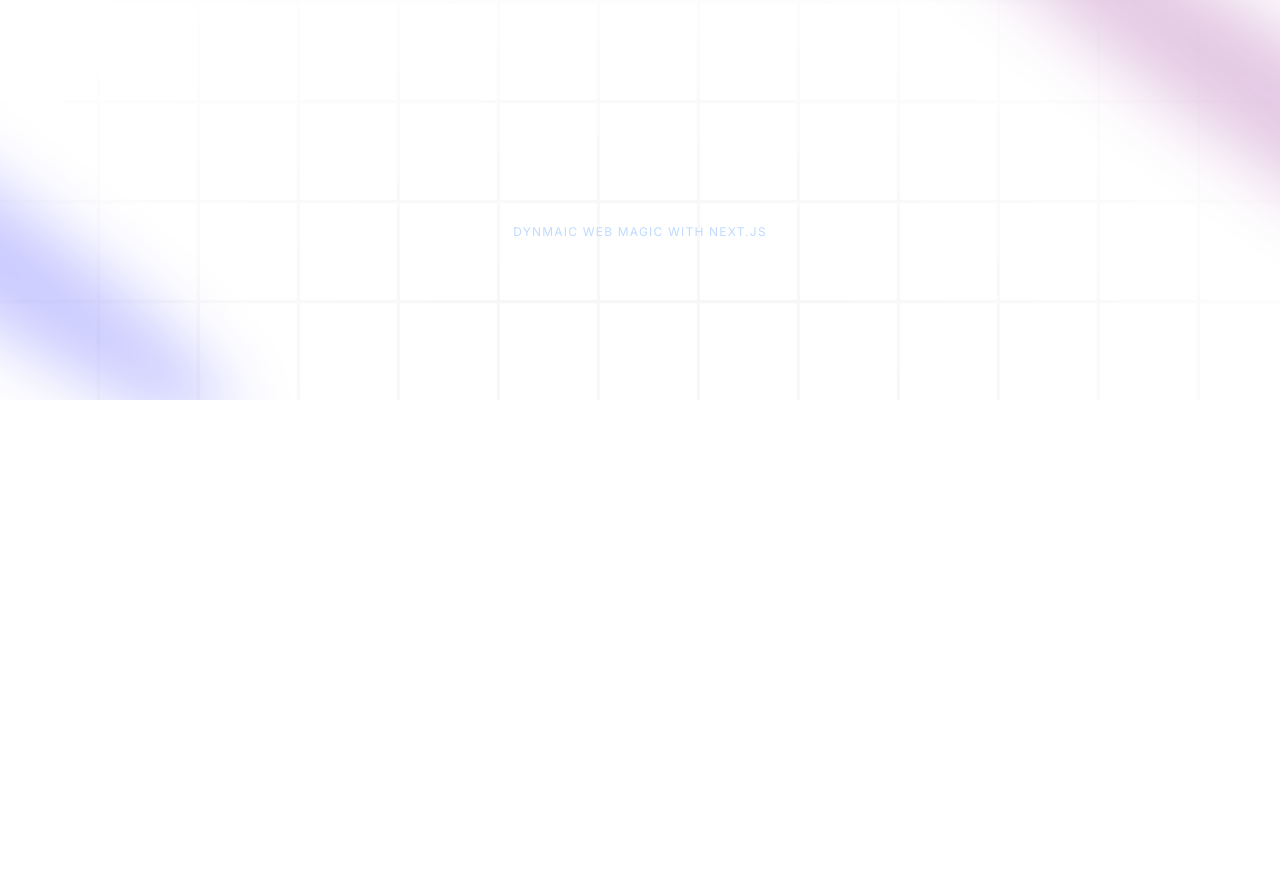
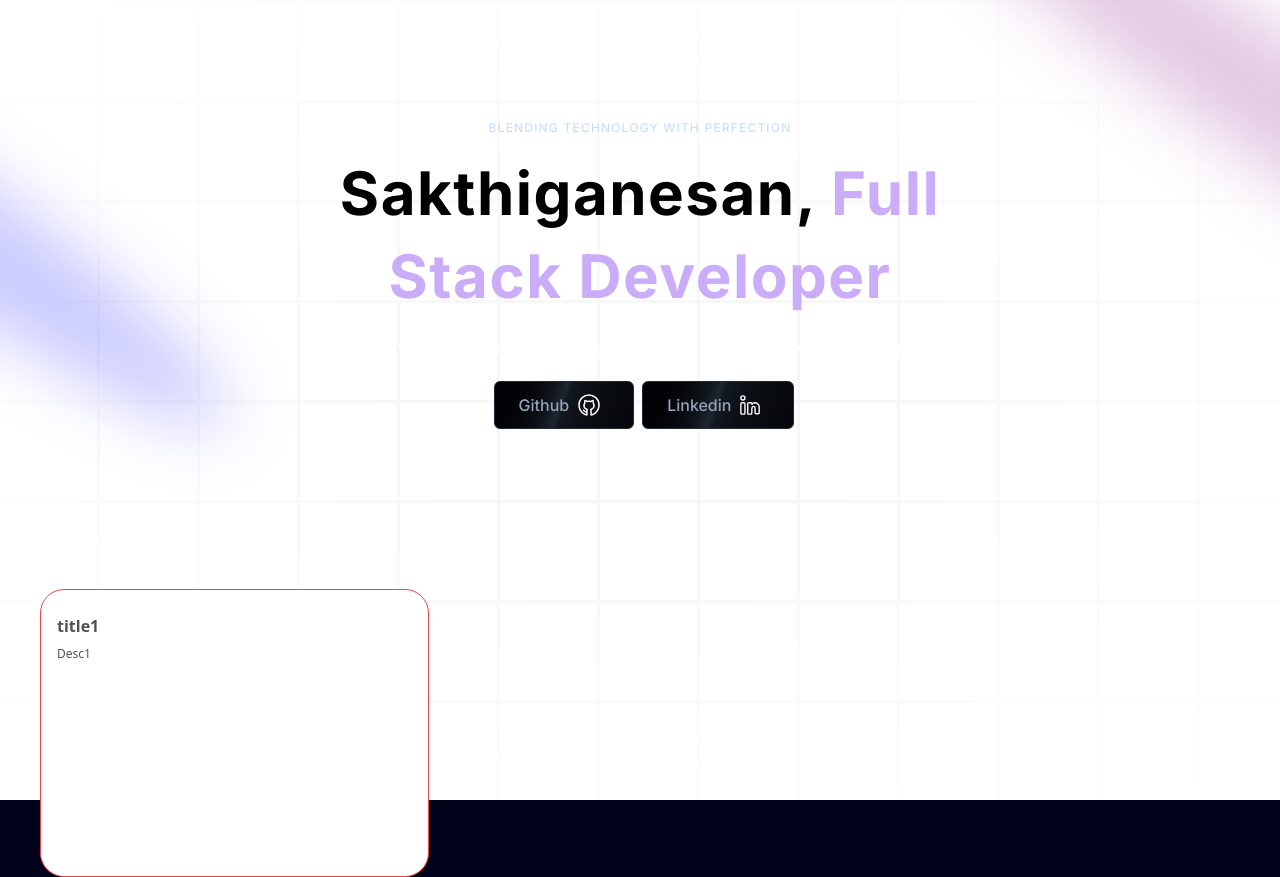
Before and after one commit to Sakthiganesan91/portfolio, a Next.js app: page / in a window 1280 px wide. Before the commit the page ends 800 px from the top, so only its background shows below. Built offline with nearby package versions, Linux system fonts and the light colour scheme.

Commit message:
completed hero

```diff
--- a/app/page.tsx
+++ b/app/page.tsx
@@ -1,10 +1,14 @@
+import Grid from "@/components/Grid";
 import Hero from "@/components/Hero";
+import { FloatingNav } from "@/components/ui/floating-navbar";
 
 export default function Home() {
   return (
     <main className="relative bg-black-100 flex justify-center items-center flex-col overflow-hidden mx-auto sm:px-10 px-5">
       <div className="max-w-7xl w-full">
+        <FloatingNav navItems={[{ name: "Home", link: "/" }]} />
         <Hero />
+        <Grid />
       </div>
     </main>
   );
--- /dev/null
+++ b/components/Grid.tsx
@@ -0,0 +1,27 @@
+import React from "react";
+import { BentoGrid, BentoGridItem } from "./ui/bento-grid";
+
+function Grid() {
+  return (
+    <section id="about">
+      <BentoGrid>
+        {[
+          {
+            title: "title1",
+            description: "Desc1",
+            id: "1",
+          },
+        ].map((item) => (
+          <BentoGridItem
+            id={item.id}
+            key={item.id}
+            title={item.title}
+            description={item.description}
+          />
+        ))}
+      </BentoGrid>
+    </section>
+  );
+}
+
+export default Grid;
--- a/components/Hero.tsx
+++ b/components/Hero.tsx
@@ -1,9 +1,12 @@
 import React from "react";
+import ShimmerButton from "./ui/shimmer-button";
 import { Spotlight } from "./ui/Spotlight";
+import { TextGenerateEffect } from "./ui/text-generate-effect";
 
 function Hero() {
+  const words = "Sakthiganesan, Full Stack Developer";
   return (
-    <div className="pb-20 pt-36">
+    <div className="pb-20 pt-10">
       <div>
         <Spotlight
           className="-top-40 -left-10 md:-left-32 md:-top-20 h-screen"
@@ -24,8 +27,27 @@ function Hero() {
       <div className="flex justify-center relative my-20 z-10">
         <div className="max-w-[89vw] md:max-w-2xl lg:max-w-[60vw] flex flex-col items-center justify-center">
           <h2 className="uppercase tracking-widest text-xs text-center text-blue-200 max-w-80">
-            Dynmaic Web Magic with Next.js
+            Blending Technology with Perfection
           </h2>
+          <TextGenerateEffect
+            words={words}
+            className="text-center text-[40px] md:text-5xl lg:text-6xl"
+          />
+          <p className="text-center text-white md:tracking-wider mb-4 text-sm md:text-lg lg:text-2xl">
+            Guy Passionate about Computer Technology
+          </p>
+          <div className="flex">
+            <div className="mx-2">
+              <a href="https://github.com/Sakthiganesan91">
+                <ShimmerButton buttonName="Github" />
+              </a>
+            </div>
+            <div>
+              <a href="https://www.linkedin.com/in/sakthiganesang/">
+                <ShimmerButton buttonName="Linkedin" />
+              </a>
+            </div>
+          </div>
         </div>
       </div>
     </div>
--- /dev/null
+++ b/components/ui/bento-grid.tsx
@@ -0,0 +1,56 @@
+import { cn } from "@/utils/cn";
+
+export const BentoGrid = ({
+  className,
+  children,
+}: {
+  className?: string;
+  children?: React.ReactNode;
+}) => {
+  return (
+    <div
+      className={cn(
+        "grid md:auto-rows-[18rem] grid-cols-1 md:grid-cols-3 gap-4 max-w-7xl mx-auto ",
+        className
+      )}
+    >
+      {children}
+    </div>
+  );
+};
+
+export const BentoGridItem = ({
+  id,
+  className,
+  title,
+  description,
+  header,
+  icon,
+}: {
+  id: string;
+  className?: string;
+  title?: string | React.ReactNode;
+  description?: string | React.ReactNode;
+  header?: React.ReactNode;
+  icon?: React.ReactNode;
+}) => {
+  return (
+    <div
+      className={cn(
+        "row-span-1 relative rounded-3xl group/bento hover:shadow-xl transition duration-200 shadow-input dark:shadow-none p-4 dark:bg-black dark:border-white/[0.2] bg-white border border-transparent justify-between flex flex-col space-y-4 border-red-500",
+        className
+      )}
+    >
+      {header}
+      <div className="group-hover/bento:translate-x-2 transition duration-200">
+        {icon}
+        <div className="font-sans font-bold text-neutral-600 dark:text-neutral-200 mb-2 mt-2">
+          {title}
+        </div>
+        <div className="font-sans font-normal text-neutral-600 text-xs dark:text-neutral-300">
+          {description}
+        </div>
+      </div>
+    </div>
+  );
+};
--- /dev/null
+++ b/components/ui/floating-navbar.tsx
@@ -0,0 +1,82 @@
+"use client";
+import React, { useState } from "react";
+import {
+  motion,
+  AnimatePresence,
+  useScroll,
+  useMotionValueEvent,
+} from "framer-motion";
+import { cn } from "@/utils/cn";
+import Link from "next/link";
+
+export const FloatingNav = ({
+  navItems,
+  className,
+}: {
+  navItems: {
+    name: string;
+    link: string;
+    icon?: JSX.Element;
+  }[];
+  className?: string;
+}) => {
+  const { scrollYProgress } = useScroll();
+
+  const [visible, setVisible] = useState(false);
+
+  useMotionValueEvent(scrollYProgress, "change", (current) => {
+    // Check if current is not undefined and is a number
+    if (typeof current === "number") {
+      let direction = current! - scrollYProgress.getPrevious()!;
+
+      if (scrollYProgress.get() < 0.05) {
+        setVisible(false);
+      } else {
+        if (direction < 0) {
+          setVisible(true);
+        } else {
+          setVisible(false);
+        }
+      }
+    }
+  });
+
+  return (
+    <AnimatePresence mode="wait">
+      <motion.div
+        initial={{
+          opacity: 1,
+          y: -100,
+        }}
+        animate={{
+          y: visible ? 0 : -100,
+          opacity: visible ? 1 : 0,
+        }}
+        transition={{
+          duration: 0.2,
+        }}
+        className={cn(
+          "flex max-w-fit  fixed top-10 inset-x-0 mx-auto border border-transparent dark:border-white/[0.2] rounded-full dark:bg-black bg-white shadow-[0px_2px_3px_-1px_rgba(0,0,0,0.1),0px_1px_0px_0px_rgba(25,28,33,0.02),0px_0px_0px_1px_rgba(25,28,33,0.08)] z-[5000] pr-2 pl-8 py-2  items-center justify-center space-x-4",
+          className
+        )}
+      >
+        {navItems.map((navItem: any, idx: number) => (
+          <Link
+            key={`link=${idx}`}
+            href={navItem.link}
+            className={cn(
+              "relative dark:text-neutral-50 items-center flex space-x-1 text-neutral-600 dark:hover:text-neutral-300 hover:text-neutral-500"
+            )}
+          >
+            <span className="block sm:hidden">{navItem.icon}</span>
+            <span className="hidden sm:block text-sm">{navItem.name}</span>
+          </Link>
+        ))}
+        <button className="border text-sm font-medium relative border-neutral-200 dark:border-white/[0.2] text-black dark:text-white px-4 py-2 rounded-full">
+          <span>Login</span>
+          <span className="absolute inset-x-0 w-1/2 mx-auto -bottom-px bg-gradient-to-r from-transparent via-blue-500 to-transparent  h-px" />
+        </button>
+      </motion.div>
+    </AnimatePresence>
+  );
+};
--- /dev/null
+++ b/components/ui/shimmer-button.tsx
@@ -0,0 +1,60 @@
+import React from "react";
+
+const Linkedin = () => (
+  <svg
+    xmlns="http://www.w3.org/2000/svg"
+    viewBox="0 0 24 24"
+    width={22}
+    height={22}
+    color={"#ffffff"}
+    fill={"none"}
+    className="mx-2"
+  >
+    <path
+      d="M4.5 9.5H4C3.05719 9.5 2.58579 9.5 2.29289 9.79289C2 10.0858 2 10.5572 2 11.5V20C2 20.9428 2 21.4142 2.29289 21.7071C2.58579 22 3.05719 22 4 22H4.5C5.44281 22 5.91421 22 6.20711 21.7071C6.5 21.4142 6.5 20.9428 6.5 20V11.5C6.5 10.5572 6.5 10.0858 6.20711 9.79289C5.91421 9.5 5.44281 9.5 4.5 9.5Z"
+      stroke="currentColor"
+      strokeWidth="1.5"
+    />
+    <path
+      d="M6.5 4.25C6.5 5.49264 5.49264 6.5 4.25 6.5C3.00736 6.5 2 5.49264 2 4.25C2 3.00736 3.00736 2 4.25 2C5.49264 2 6.5 3.00736 6.5 4.25Z"
+      stroke="currentColor"
+      strokeWidth="1.5"
+    />
+    <path
+      d="M12.326 9.5H11.5C10.5572 9.5 10.0858 9.5 9.79289 9.79289C9.5 10.0858 9.5 10.5572 9.5 11.5V20C9.5 20.9428 9.5 21.4142 9.79289 21.7071C10.0858 22 10.5572 22 11.5 22H12C12.9428 22 13.4142 22 13.7071 21.7071C14 21.4142 14 20.9428 14 20L14.0001 16.5001C14.0001 14.8433 14.5281 13.5001 16.0879 13.5001C16.8677 13.5001 17.5 14.1717 17.5 15.0001V19.5001C17.5 20.4429 17.5 20.9143 17.7929 21.2072C18.0857 21.5001 18.5572 21.5001 19.5 21.5001H19.9987C20.9413 21.5001 21.4126 21.5001 21.7055 21.2073C21.9984 20.9145 21.9985 20.4432 21.9987 19.5006L22.0001 14.0002C22.0001 11.515 19.6364 9.50024 17.2968 9.50024C15.9649 9.50024 14.7767 10.1531 14.0001 11.174C14 10.5439 14 10.2289 13.8632 9.995C13.7765 9.84686 13.6531 9.72353 13.505 9.63687C13.2711 9.5 12.9561 9.5 12.326 9.5Z"
+      stroke="currentColor"
+      strokeWidth="1.5"
+      strokeLinejoin="round"
+    />
+  </svg>
+);
+
+const Github = () => (
+  <svg
+    xmlns="http://www.w3.org/2000/svg"
+    viewBox="0 0 24 24"
+    width={24}
+    height={24}
+    color={"#ffffff"}
+    fill={"none"}
+    className="mx-2"
+  >
+    <path
+      d="M6.51734 17.1132C6.91177 17.6905 8.10883 18.9228 9.74168 19.2333M9.86428 22C8.83582 21.8306 2 19.6057 2 12.0926C2 5.06329 8.0019 2 12.0008 2C15.9996 2 22 5.06329 22 12.0926C22 19.6057 15.1642 21.8306 14.1357 22C14.1357 22 13.9267 18.5826 14.0487 17.9969C14.1706 17.4113 13.7552 16.4688 13.7552 16.4688C14.7262 16.1055 16.2043 15.5847 16.7001 14.1874C17.0848 13.1032 17.3268 11.5288 16.2508 10.0489C16.2508 10.0489 16.5318 7.65809 15.9996 7.56548C15.4675 7.47287 13.8998 8.51192 13.8998 8.51192C13.4432 8.38248 12.4243 8.13476 12.0018 8.17939C11.5792 8.13476 10.5568 8.38248 10.1002 8.51192C10.1002 8.51192 8.53249 7.47287 8.00036 7.56548C7.46823 7.65809 7.74917 10.0489 7.74917 10.0489C6.67316 11.5288 6.91516 13.1032 7.2999 14.1874C7.79575 15.5847 9.27384 16.1055 10.2448 16.4688C10.2448 16.4688 9.82944 17.4113 9.95135 17.9969C10.0733 18.5826 9.86428 22 9.86428 22Z"
+      stroke="currentColor"
+      strokeWidth="1.5"
+      strokeLinecap="round"
+      strokeLinejoin="round"
+    />
+  </svg>
+);
+
+function ShimmerButton({ buttonName }: { buttonName: string }) {
+  return (
+    <button className="inline-flex h-12 animate-shimmer items-center justify-center rounded-md border border-slate-800 bg-[linear-gradient(110deg,#000103,45%,#1e2631,55%,#000103)] bg-[length:200%_100%] px-6 font-medium text-slate-400 transition-colors focus:outline-none focus:ring-2 focus:ring-slate-400 focus:ring-offset-2 focus:ring-offset-slate-50">
+      {buttonName} {buttonName === "Github" ? <Github /> : <Linkedin />}
+    </button>
+  );
+}
+
+export default ShimmerButton;
--- a/components/ui/text-generate-effect.tsx
+++ b/components/ui/text-generate-effect.tsx
@@ -32,7 +32,9 @@ export const TextGenerateEffect = ({
           return (
             <motion.span
               key={word + idx}
-              className="dark:text-white text-black opacity-0"
+              className={`${
+                idx > 0 ? "text-purple" : "dark:text-white text-black"
+              } opacity-0`}
             >
               {word}{" "}
             </motion.span>
@@ -44,8 +46,8 @@ export const TextGenerateEffect = ({
 
   return (
     <div className={cn("font-bold", className)}>
-      <div className="mt-4">
-        <div className=" dark:text-white text-black text-2xl leading-snug tracking-wide">
+      <div className="my-4">
+        <div className=" dark:text-white text-black leading-snug tracking-wide">
           {renderWords()}
         </div>
       </div>
--- a/tailwind.config.ts
+++ b/tailwind.config.ts
@@ -81,11 +81,13 @@ const config = {
         md: "calc(var(--radius) - 2px)",
         sm: "calc(var(--radius) - 4px)",
       },
+
       keyframes: {
         "accordion-down": {
           from: { height: "0" },
           to: { height: "var(--radix-accordion-content-height)" },
         },
+
         "accordion-up": {
           from: { height: "var(--radix-accordion-content-height)" },
           to: { height: "0" },
@@ -147,6 +149,7 @@ const config = {
           },
         },
       },
+
       animation: {
         "accordion-down": "accordion-down 0.2s ease-out",
         "accordion-up": "accordion-up 0.2s ease-out",
```
Also changed, not shown: data/index.ts (added).
